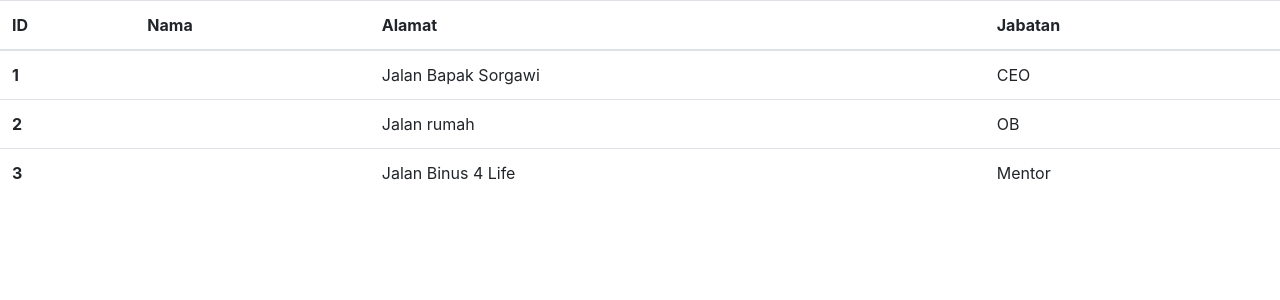
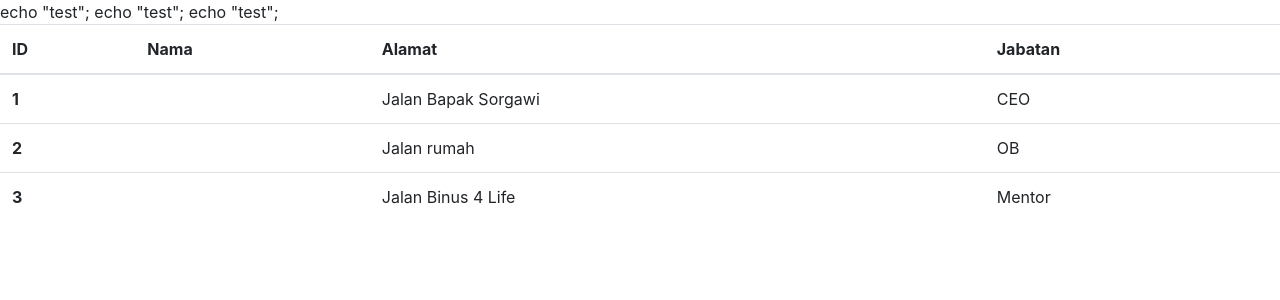
Before and after one commit to shatternox/UAS-SERVERADMIN-ARDIANDANNY, a PHP site: page / in a window 1280 px wide. Shown: the top 300 px of the page. Run offline with PHP 8.4, Linux system fonts and the light colour scheme; data comes from the database, SQL or seed files in the repository; data that the repository does not hold is empty.

Commit message:
Update index.php

```diff
--- a/index.php
+++ b/index.php
@@ -47,6 +47,7 @@
                     <td><?= $row['Alamat'] ?></td>
                     <td><?= $row['Jabatan'] ?></td>
                 </tr>
+                echo "test";
                 <?php
             }
       ?>
```
